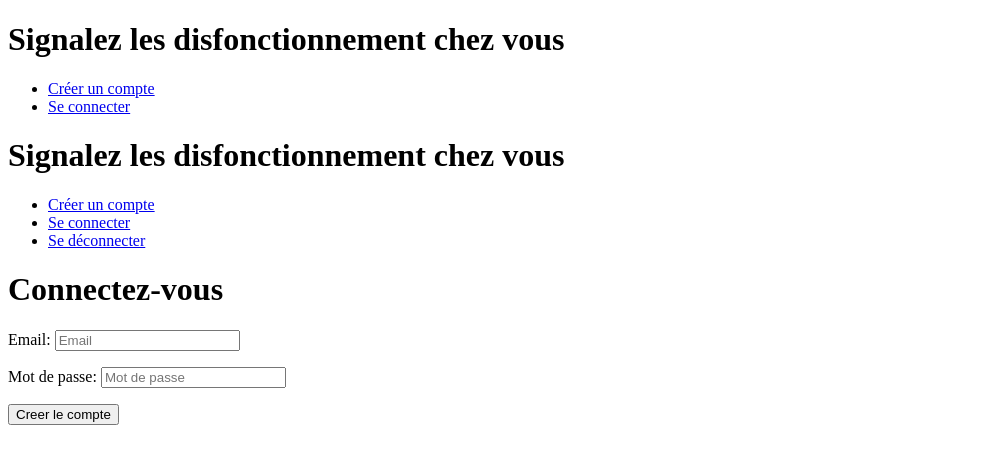
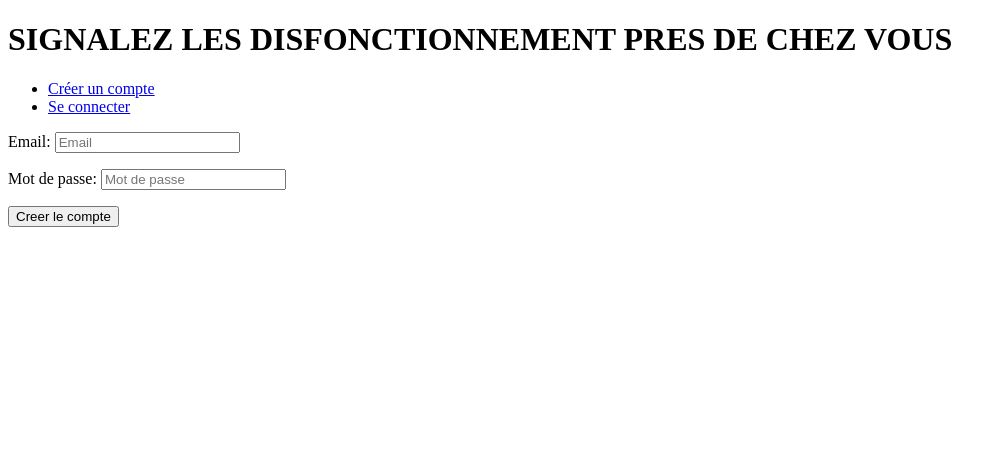
Before and after one commit to Nfamoussacamara/HACKATON-FODR, a Django app: page /login/ in a window 1280 px wide. Shown: the top 464 px of the page, without its empty margins (0-1006 px from the left). Run offline with Django 5.2, Linux system fonts and the light colour scheme.

Commit message:
dernier dépôt du projet

```diff
--- a/HackatonFodr/urls.py
+++ b/HackatonFodr/urls.py
@@ -18,13 +18,14 @@ from django.contrib import admin
 from django.urls import path, include
 from django.conf import settings
 from django.conf.urls.static import static
-from accounts.views import signup, home, login_view, CreateSignal
+from accounts.views import signup, home, login_view, CreateSignal, logout
 
 urlpatterns = [
     path('admin/', admin.site.urls),
     path('', home, name='home'),
     path('signup/', signup , name='signup'),
     path('login/', login_view, name='login'),
+    path('logout/', logout, name='logout'),
     path('signalerproblem/', CreateSignal.as_view(), name='signaler')
 ]
 
--- a/accounts/templates/accounts/login.html
+++ b/accounts/templates/accounts/login.html
@@ -2,16 +2,6 @@
 
 {%  block HackatonFodr %}
 
-
-        <h1>Signalez les disfonctionnement chez vous </h1>
-
-    <ul>
-        <li><a href="{% url 'accounts:create_account' %}">Créer un compte</a></li>
-        <li><a href="{% url 'accounts:login' %}">Se connecter</a></li>
-        <li><a href="{% url 'accounts:logout' %}">Se déconnecter</a></li>
-    </ul>
-
-    <h1>Connectez-vous</h1>
     <form method="post">
         {% csrf_token %}
         {{ form.as_p }}
--- a/accounts/views.py
+++ b/accounts/views.py
@@ -1,6 +1,6 @@
 from django.http import HttpResponse
 from django.shortcuts import render, redirect
-from django.contrib.auth import get_user_model, authenticate, login
+from django.contrib.auth import get_user_model, authenticate, login,logout
 from django.contrib import messages
 from django.utils.translation import gettext_lazy as _
 from django.views.generic import CreateView, UpdateView
@@ -71,8 +71,10 @@ def login_view(request):
     return render(request, 'accounts/login.html', {'form': form})
 
 
-
-
+def logout_view(request):
+    logout(request)
+    messages.success(request, _("Vous avez été déconnecté avec succès."))
+    return redirect('home')  # Redirigez vers la page d'accueil
 
 
 class CreateSignal(CreateView):
--- /dev/null
+++ b/requirements.txt
@@ -0,0 +1,4 @@
+asgiref==3.8.1
+Django==5.2.1
+pillow==11.2.1
+sqlparse==0.5.3
--- a/templates/base.html
+++ b/templates/base.html
@@ -7,12 +7,17 @@
 <body>
 
 
-<h1>Signalez les disfonctionnement chez vous </h1>
+<h1>SIGNALEZ LES DISFONCTIONNEMENT PRES  DE CHEZ VOUS</h1>
+
         <ul>
-        <li><a href="{% url 'signup' %}">Créer un compte</a></li>
-        <li><a href="{% url 'login' %}">Se connecter</a></li>
-
-    </ul>
+            {% if user.is_authenticated %}
+                <li><a href="{% url 'logout' %}">Se deconnecter</a></li>
+                <li><a href="{% url 'signaler' %}">Signaler un cas</a></li>
+            {% else  %}
+                <li><a href="{% url 'signup' %}">Créer un compte</a></li>
+                <li><a href="{% url 'login' %}">Se connecter</a></li>
+            {% endif %}
+        </ul>
 
 
 {% block HackatonFodr %}
```
Also changed, not shown: accounts/statatic/css/style.css (added), db.sqlite3.
